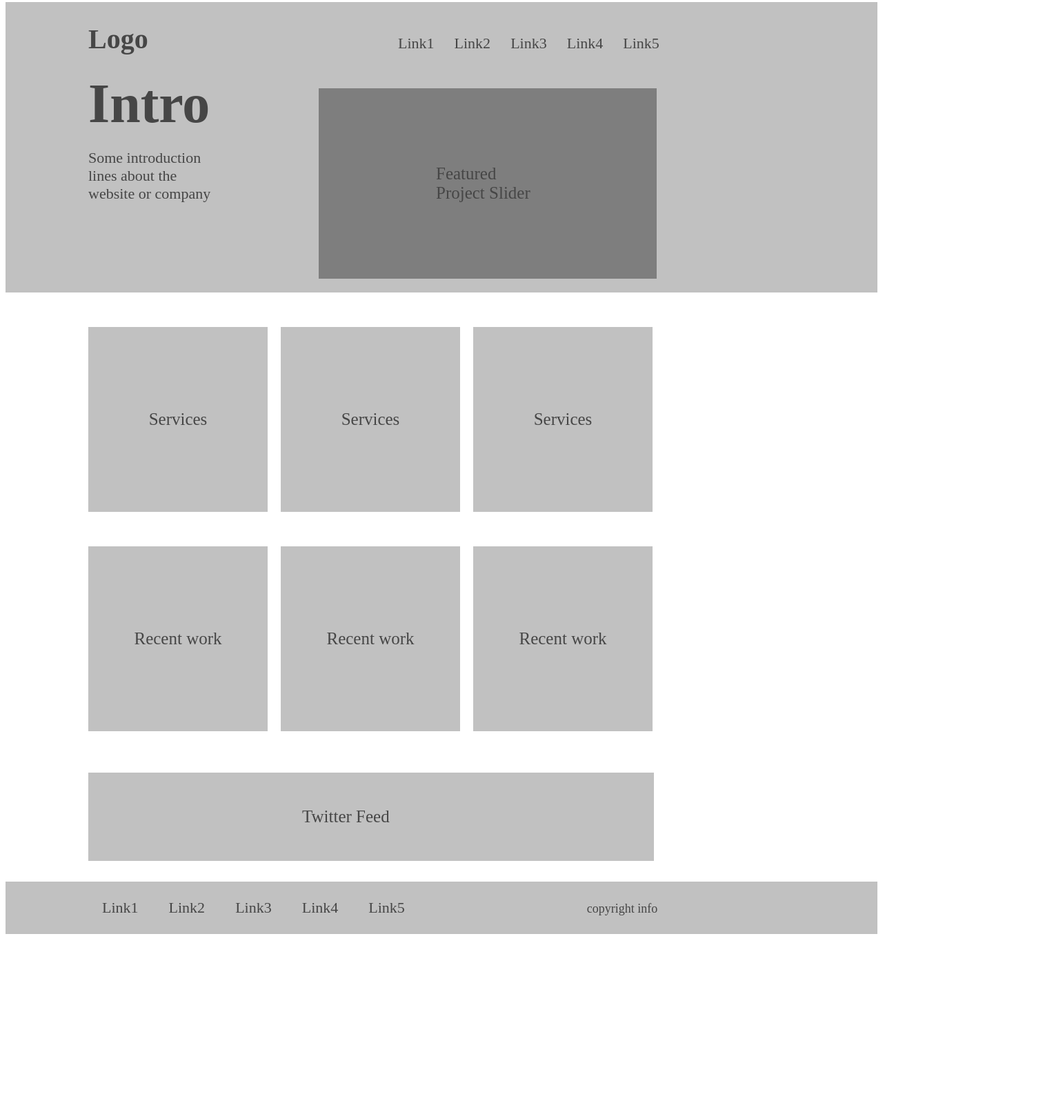
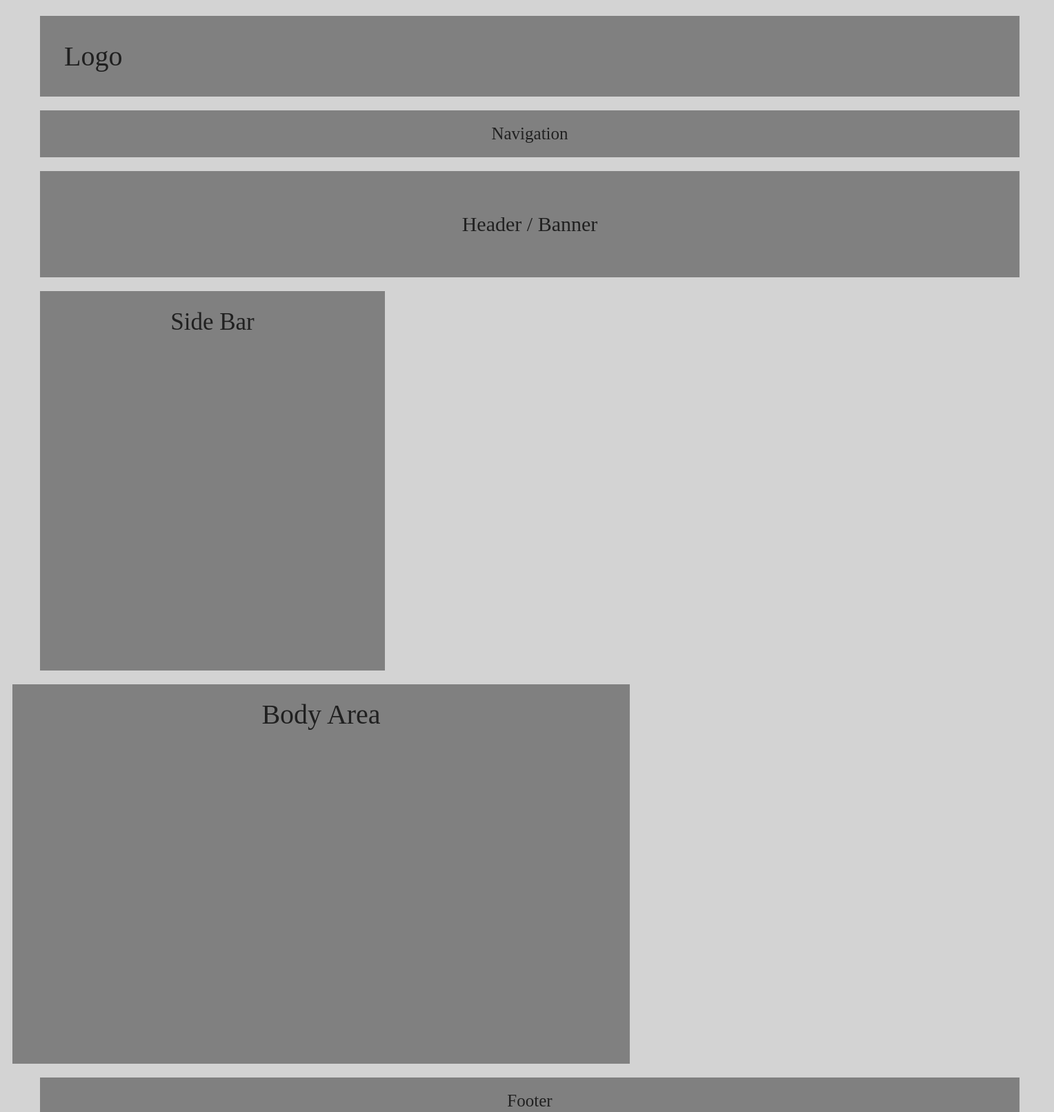
Before and after one commit to LazarevskiGoce16/domashna-box, a plain HTML site: page index.html in a window 1280 px wide. Shown: the part 5-1617 px from the top of the page at 69% size, 1528 px wide, since content can reach past the window. Before the commit the page ends 1367 px from the top, so only its background shows below. Drawn offline with Linux system fonts and the light colour scheme.

Commit message:
Added files to the box-2 branch
index.html and styles.css files for the second example of our homework

```diff
--- a/index.html
+++ b/index.html
@@ -1,69 +1,31 @@
 <!DOCTYPE html>
 <html>
     <head>
-        <title>Box Homework</title>
+        <title>Box-2</title>
         <meta charset="utf-8">
         <link rel="stylesheet" href="./style.css">
     </head>
     <body>
         <main>
+            <section class="logo">
+                <span>Logo</span>
+            </section>
+            <nav>
+                <span>Navigation</span>
+            </nav>
             <header>
-                <section>
-                    <div class="logo">
-                        <h2>Logo</h2>
-                        <a href="#">Link1</a>
-                        <a href="#">Link2</a>
-                        <a href="#">Link3</a>
-                        <a href="#">Link4</a>
-                        <a href="#">Link5</a>
-                    </div>
-                </section>
-                <section>
-                    <div class="intro">
-                        <h1>Intro</h1>
-                        <p>Some introduction lines about the website or company</p>
-                    </div>
-                    <div class="slider">
-                        <p>Featured Project Slider</p>
-                    </div>
-                </section>
+                <span>Header / Banner</span>
             </header>
             <section>
-                <div class="serv-1">
-                    <span>Services</span>
+                <div class="side-bar">
+                    <span>Side Bar</span>
                 </div>
-                <div class="serv-2">
-                    <span>Services</span>
-                </div>
-                <div class="serv-3">
-                    <span>Services</span>
-                </div>
-            </section>
-            <section>
-                <div class="work-1">
-                    <span>Recent work</span>
-                </div>
-                <div class="work-2">
-                    <span>Recent work</span>
-                </div>
-                <div class="work-3">
-                    <span>Recent work</span>
-                </div>
-            </section>
-            <section>
-                <div class="twitter">
-                    <span>Twitter Feed</span>
+                <div class="body">
+                    <span>Body Area</span>
                 </div>
             </section>
             <footer>
-                <div class="footer">
-                    <a href="#">Link1</a>
-                    <a href="#">Link2</a>
-                    <a href="#">Link3</a>
-                    <a href="#">Link4</a>
-                    <a href="#">Link5</a>
-                    <p>copyright info</p>
-                </div>
+                <span>Footer</span>
             </footer>
         </main>
     </body>
--- a/style.css
+++ b/style.css
@@ -1,143 +1,70 @@
+body {
+    background-color: lightgray;
+}
+.logo {
+    display: inline-block;
+    background-color: gray;
+    margin: 20px 50px 10px 50px;
+    width: 1350px;
+    padding: 35px;
+    font-style: initial;
+    font-size: 40px;
+    color: #202020;
+}
+nav {
+    display: inline-block;
+    background-color: gray;
+    margin: 10px 50px 10px 50px;
+    width: 1380px;
+    padding: 20px;
+    font-style: initial;
+    font-size: 25px;
+    color: #202020;
+    text-align: center;
+}
 header {
-    background-color: #c1c1c1;
+    display: inline-block;
+    background-color: gray;
+    margin: 10px 50px 10px 50px;
+    width: 1300px;
+    padding: 60px;
+    font-style: initial;
+    font-size: 30px;
+    color: #202020;
+    text-align: center;
 }
-.logo h2 {
+.side-bar {
     display: inline-block;
-    width: 250px;
+    background-color: gray;
+    margin: 10px 10px 10px 50px;
+    width: 450px;
+    height: 500px;
+    padding: 25px;
     font-style: initial;
-    color: #464646;
-    margin: 30px 175px 15px 120px;
+    font-size: 35px;
+    color: #202020;
+    text-align: center;
+}
+.body {
+    display: inline-block;
+    background-color: gray;
+    margin: 10px 20px 10px 10px;
+    width: 855px;
+    height: 510px;
+    padding: 20px;
+    font-style: initial;
     font-size: 40px;
-}
-.logo a {
-    display: inline-block;
-    font-style: initial;
-    color: #464646;
-    text-decoration: none;
-    font-size: 22px;
-    margin: 15px 5px 15px 20px;
-}
-.intro {
-    display: inline-block;
-    font-style: initial;
-    color: #464646;
-}
-.intro h1 {
-    margin: 10px 20px 20px 120px;
-    font-size: 80px;
-    width: 250px;
-}
-.intro p {
-    margin: 10px 20px 20px 120px;
-    font-size: 22px;
-    width: 200px;
-}
-.slider {
-    display: inline-block;
-    background-color: #7e7e7e;
-    padding: 85px 170px;
-    color: #464646;
-    margin: 10px 20px 20px 60px;
-    font-size: 25px;
-    width: 150px;
-}
-.serv-1 {
-    display: inline-block;
-    background-color: #c1c1c1;
-    color: #464646;
+    color: #202020;
     text-align: center;
-    margin: 50px 15px 20px 120px;
-    padding: 120px 30px;
-    width: 200px;
-    font-size: 25px;
-    font-style: inherit;
-}
-.serv-2 {
-    display: inline-block;
-    background-color: #c1c1c1;
-    color: #464646;
-    text-align: center;
-    margin: 30px 15px 20px 0px;
-    padding: 120px 30px;
-    width: 200px;
-    font-size: 25px;
-    font-style: inherit;
-}
-.serv-3 {
-    display: inline-block;
-    background-color: #c1c1c1;
-    color: #464646;
-    text-align: center;
-    margin: 30px 15px 20px 0px;
-    padding: 120px 30px;
-    width: 200px;
-    font-size: 25px;
-    font-style: inherit;
-}
-.work-1 {
-    display: inline-block;
-    background-color: #c1c1c1;
-    color: #464646;
-    text-align: center;
-    margin: 30px 15px 30px 120px;
-    padding: 120px 30px;
-    width: 200px;
-    font-size: 25px;
-    font-style: inherit;
-}
-.work-2 {
-    display: inline-block;
-    background-color: #c1c1c1;
-    color: #464646;
-    text-align: center;
-    margin: 30px 15px 30px 0px;
-    padding: 120px 30px;
-    width: 200px;
-    font-size: 25px;
-    font-style: inherit;
-}
-.work-3 {
-    display: inline-block;
-    background-color: #c1c1c1;
-    color: #464646;
-    text-align: center;
-    margin: 30px 15px 30px 0px;
-    padding: 120px 30px;
-    width: 200px;
-    font-size: 25px;
-    font-style: inherit;
-}
-.twitter {
-    display: inline-block;
-    background-color: #c1c1c1;
-    color: #464646;
-    text-align: start;
-    margin: 30px 250px 30px 120px;
-    padding: 50px 310px;
-    width: 200px;
-    font-size: 25px;
-    font-style: inherit;
 }
 footer {
-    background-color: #c1c1c1;
+    display: inline-block;
+    background-color: gray;
+    margin: 10px 50px 10px 50px;
+    width: 1380px;
+    padding: 20px;
+    font-style: initial;
+    font-size: 25px;
+    color: #202020;
+    text-align: center;
 }
-.footer {
-    margin: 0px 0px 0px 120px;
-}
-.footer a {
-    display: inline-block;
-    font-style: initial;
-    color: #464646;
-    text-decoration: none;
-    font-size: 22px;
-    margin: 15px 10px 15px 10px;
-    padding: 10px;
-}
-.footer p {
-    display: inline-block;
-    font-style: inherit;
-    font-size: 18px;
-    color: #464646;
-    margin: 15px 10px 15px 230px;
-    padding: 10px;
-}
```
